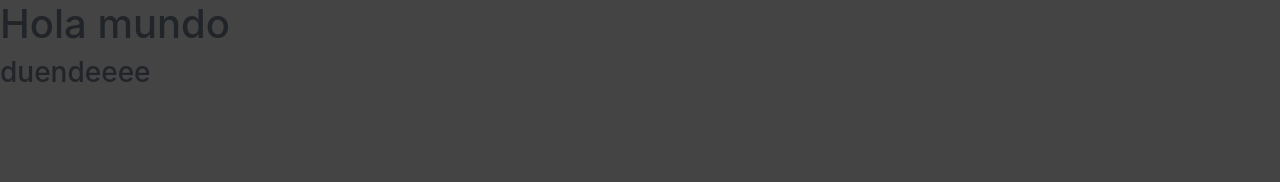
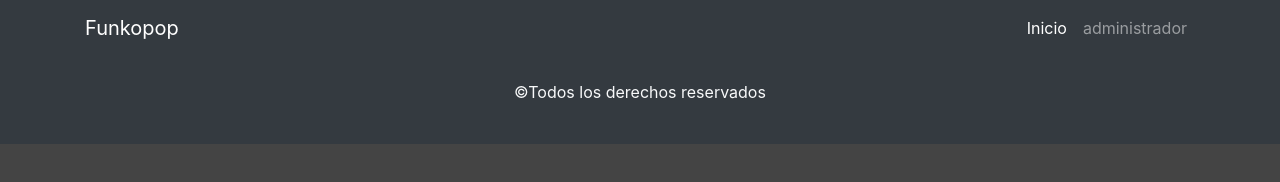
Before and after one commit to GranaraMariaSilvia/funkoPop, a website built with webpack: page src/index.html in a window 1280 px wide. Built offline with nearby package versions, Linux system fonts and the light colour scheme.

Commit message:
se agrego la clase funko

```diff
--- a/src/index.html
+++ b/src/index.html
@@ -6,7 +6,35 @@
     <title>Prueba funko</title>
 </head>
 <body>
-   <h1>Hola mundo</h1>
-  <h3>duendeeee</h3>
+  <header>
+    <nav class="navbar navbar-expand-lg navbar-dark bg-dark">
+      <div class="container">
+       <a class="navbar-brand" href="index.html">Funkopop</a>
+        <button class="navbar-toggler" type="button" data-toggle="collapse" data-target="#navbarSupportedContent" aria-controls="navbarSupportedContent" aria-expanded="false" aria-label="Toggle navigation">
+          <span class="navbar-toggler-icon"></span>
+        </button>
+
+        <div class="collapse navbar-collapse" id="navbarSupportedContent">
+          <ul class="navbar-nav ml-auto">
+            <li class="nav-item active">
+              <a class="nav-link" href="index.html">Inicio <span class="sr-only">(current)</span></a>
+            </li>
+            <li class="nav-item">
+              <a class="nav-link" href="admin.html">administrador</a>
+            </li>
+          </ul>
+        </div>
+      </nav>
+      </div>
+  </header>
+
+  <main>
+
+
+  </main>
+
+  <footer class="bg-dark text-light text-center py-4">
+    <p> &copy;Todos los derechos reservados</p>
+  </footer>
 </body>
 </html>
--- a/src/js/admin.js
+++ b/src/js/admin.js
@@ -1,3 +1,3 @@
-let saludos = "hola desde admin";
-
-console.log(saludos);
+import 'bootstrap/dist/css/bootstrap.min.css';
+import 'bootstrap';
+import '../css/style.css';
```
Also changed, not shown: src/admin.html (+30 -0 lines), src/js/funko.js (added, +10 -0 lines), dist/admin.html, dist/index.html, dist/js/admin.js.
